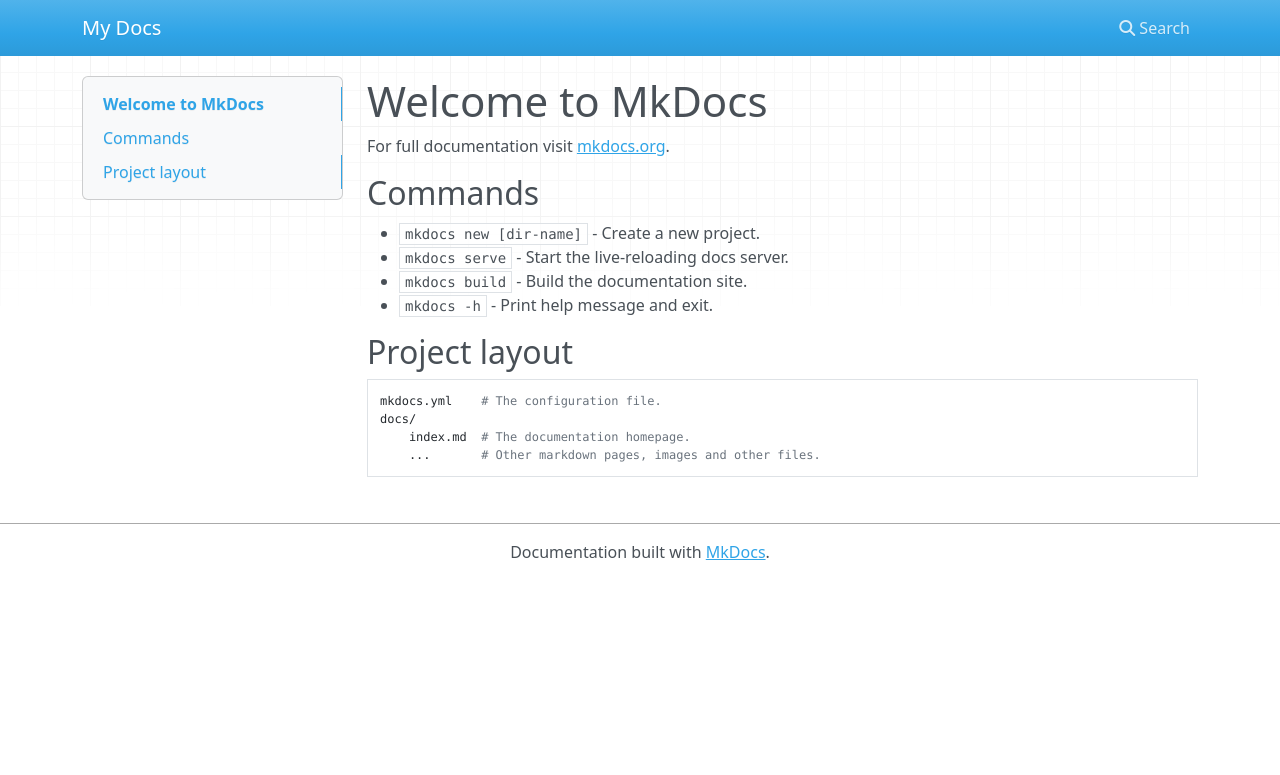
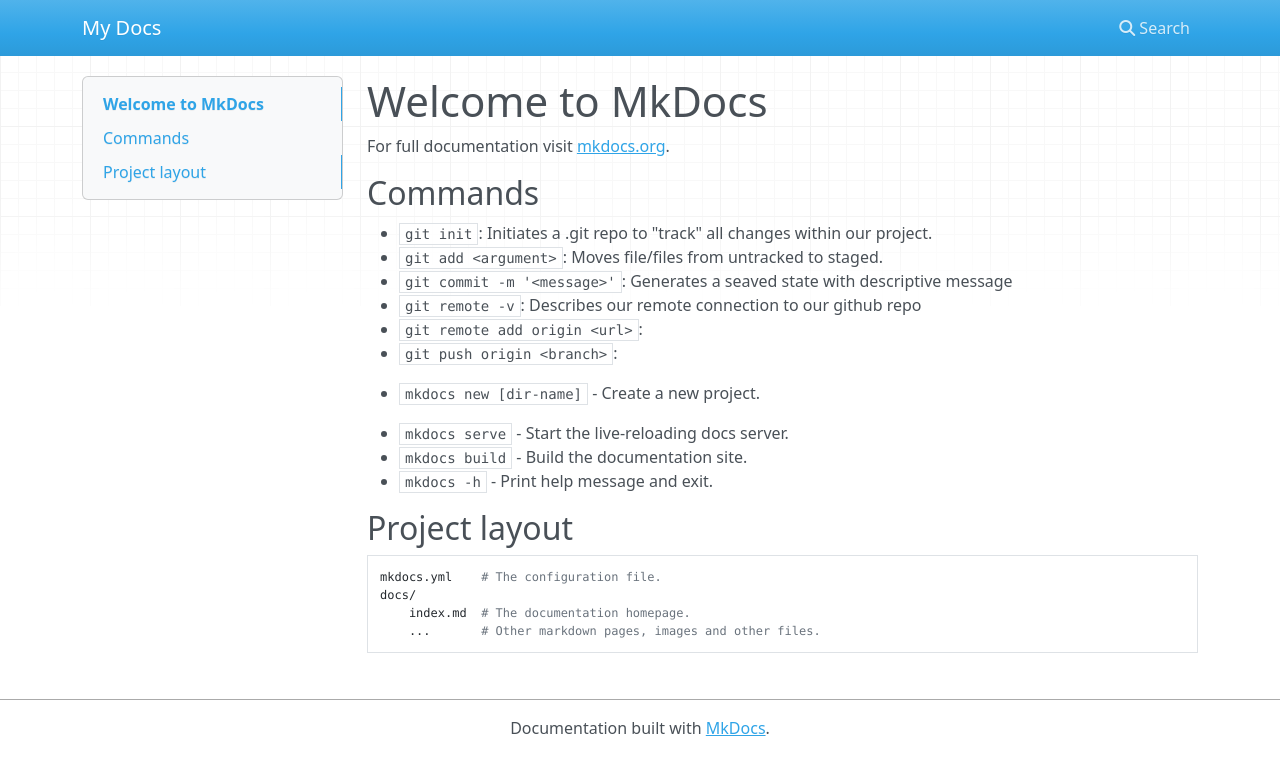
Before and after one commit to Albertg89/getting-git, an MkDocs documentation site: the page built from docs/index.md, in a window 1280 px wide. Shown: the top 775 px of the page. Built offline with MkDocs 1.6.1, drawn with Linux system fonts in a browser that asks for light colours; nearby versions of some CDN libraries.

Commit message:
added commands to index.md

```diff
--- a/docs/index.md
+++ b/docs/index.md
@@ -3,6 +3,13 @@
 For full documentation visit [mkdocs.org](https://www.mkdocs.org).
 
 ## Commands
+
+- `git init`: Initiates a .git repo to "track" all changes within our project.
+- `git add <argument>`: Moves file/files from untracked to staged.
+- `git commit -m '<message>'`: Generates a seaved state with descriptive message
+- `git remote -v`: Describes our remote connection to our github repo
+- `git remote add origin <url>`:
+- `git push origin <branch>`:
 
 * `mkdocs new [dir-name]` - Create a new project.
 * `mkdocs serve` - Start the live-reloading docs server.
```
